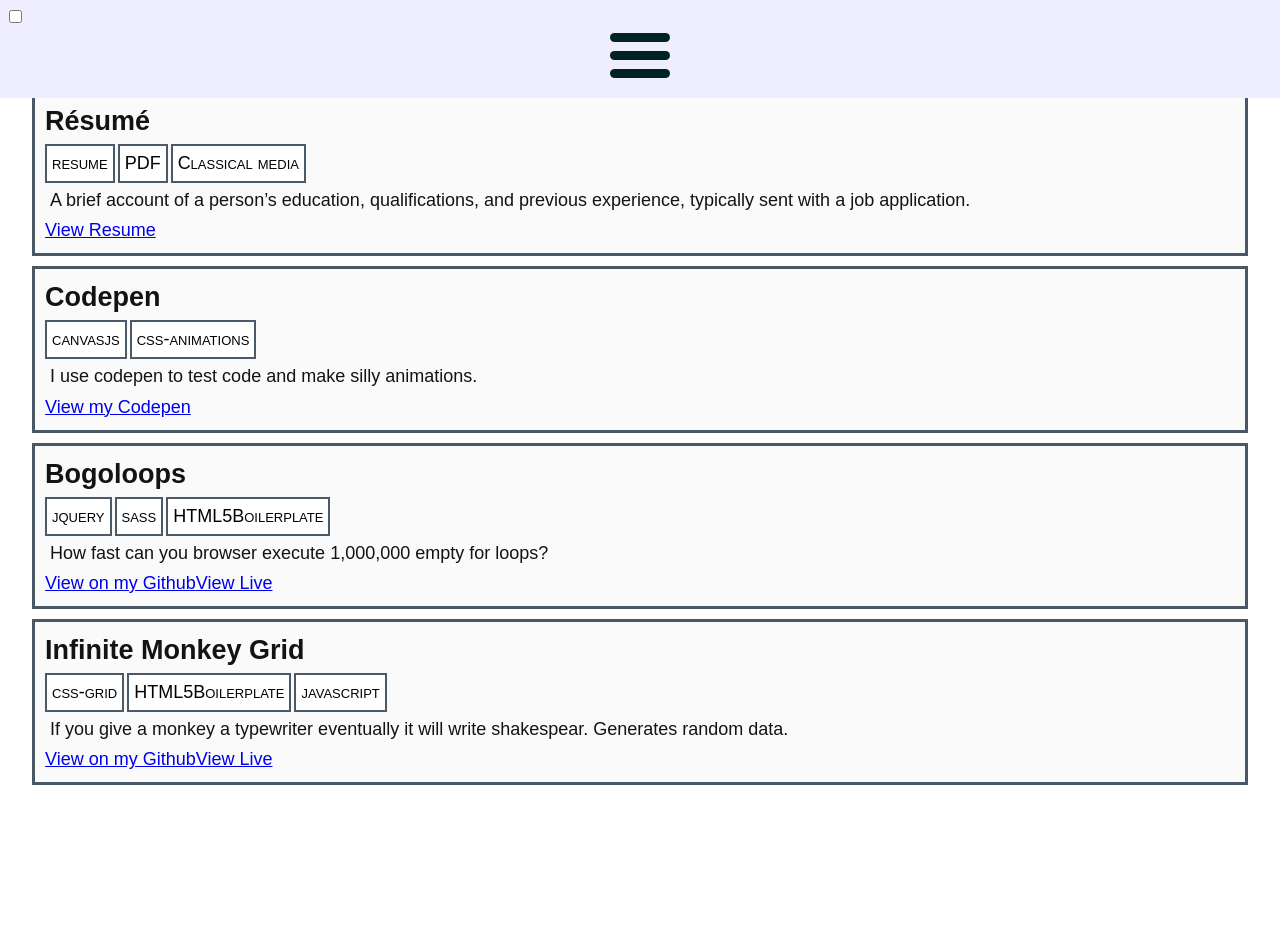
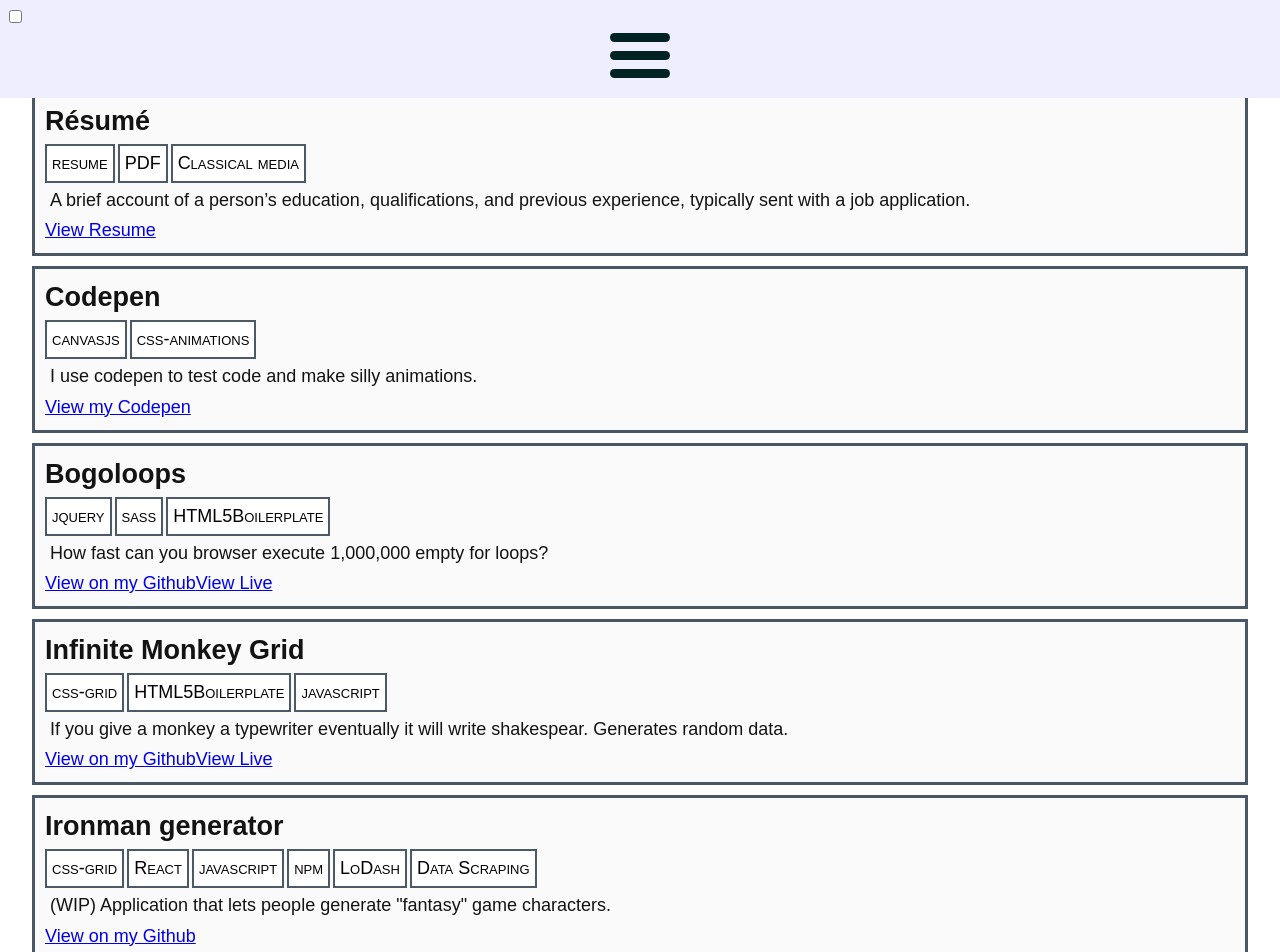
Before and after one commit to Yonkai/portfolio, a Next.js app: page /staging in a window 1280 px wide. Shown: the top 952 px of the page. Before the commit the page ends 800 px from the top, so only its background shows below. Built offline with nearby package versions, Linux system fonts and the light colour scheme; a web font is replaced by a local one.

Commit message:
Update resume, add unstyled font handling css rule, add staging project

```diff
--- a/pages/committed.js
+++ b/pages/committed.js
@@ -65,6 +65,7 @@ const major = () => (
           // Forest theme
           background-color:${theme.body.color};
           font-family: 'Anaheim', sans-serif;
+          font-display: fallback; /* Define how the browser behaves during download */
         }`}
     </style>
   </>
--- a/pages/contact.js
+++ b/pages/contact.js
@@ -33,6 +33,7 @@ const contact = () => (
           // Forest theme
           background-color:${theme.body.color};
           font-family: 'Anaheim', sans-serif;
+          font-display: fallback; /* Define how the browser behaves during download */
         }`}
     </style>
 
--- a/pages/index.js
+++ b/pages/index.js
@@ -78,6 +78,7 @@ const Index = () => (
           // Forest theme
           background-color:${theme.body.color};
           font-family: 'Anaheim', sans-serif;
+          font-display: fallback; /* Define how the browser behaves during download */
         }
       `}
     </style>
--- a/pages/staging.js
+++ b/pages/staging.js
@@ -61,12 +61,22 @@ const minor = () => (
       anchorTexts={['View on my Github', 'View Live']}
     />
 
+    <ContentCard
+      title={'Ironman generator'}
+      description={'(WIP) Application that lets people generate "fantasy" game characters.'}
+      borderColor={'skyblue'}
+      skillBadges={['css-grid', 'React', 'javascript', 'npm', 'LoDash', 'Data Scraping']}
+      URLs={['https://github.com/Yonkai/ironman-challenge-maker']}
+      anchorTexts={['View on my Github']}
+    />
+
     <style global jsx>
       {`body{
           margin:${theme.body.margin};
           // Forest theme
           background-color:${theme.body.color};
           font-family: 'Anaheim', sans-serif;
+          font-display: fallback; /* Define how the browser behaves during download */
         }`}
     </style>
   </>
```
Also changed, not shown: 1 other file (tests, documents, lock files or other folders).
